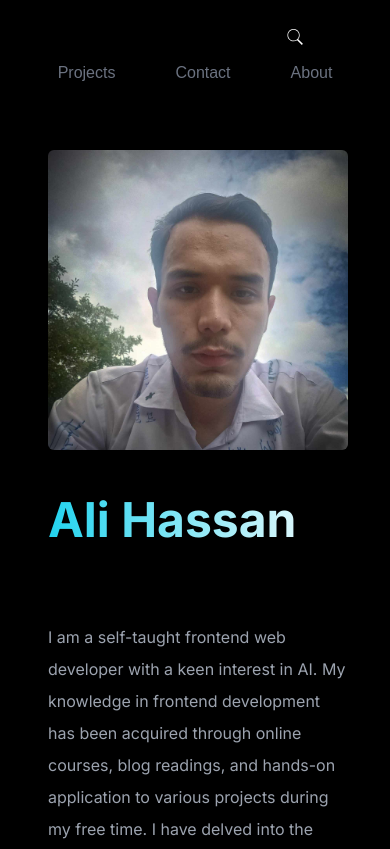
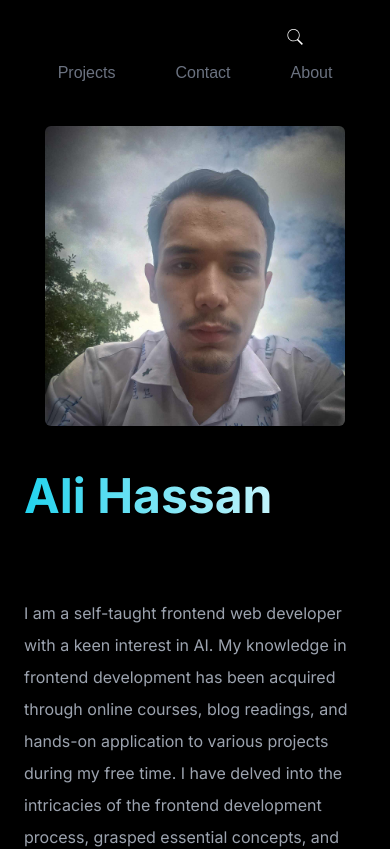
Before and after one commit to alyhxn/portfolio, a Next.js app: page / in a window 390 px wide. Shown: the top 849 px of the page. Built offline with nearby package versions, Linux system fonts and the light colour scheme.

Commit message:
Small bug fixed

```diff
--- a/app/globals.css
+++ b/app/globals.css
@@ -453,4 +453,7 @@ input{
   .grid-cols-3{
     grid-template-columns: 1fr;
   }
+  .p-96{
+    padding: 24px;
+  }
 }
```
